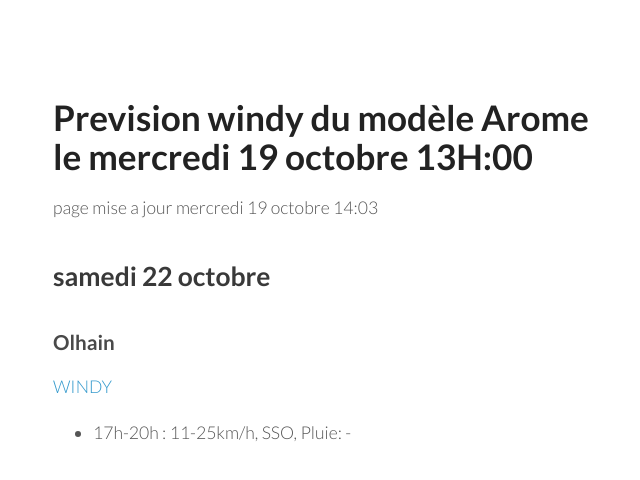
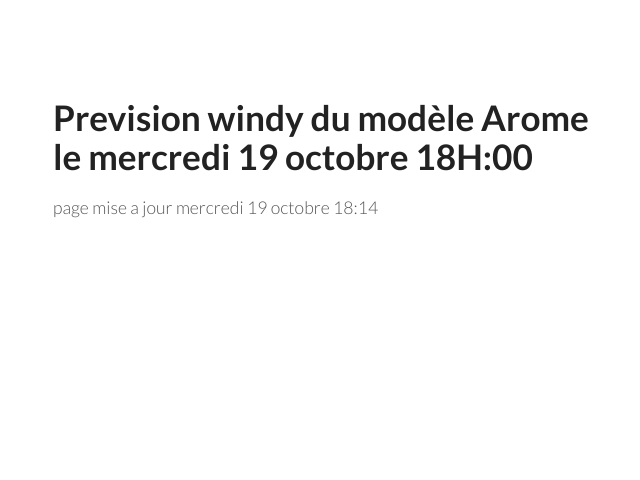
Before and after one commit to parapente-dans-le-nord/parapente-dans-le-nord.github.io, a Jekyll site: the page built from index.markdown, in a window 1280 px wide. Shown: the top 480 px of the page, without its empty margins (117-757 px from the left). Built offline with Jekyll 4.4.1, drawn with Linux system fonts in a browser that asks for light colours; our own code applies the rules of GitHub Pages for plain Markdown files.

Commit message:
update index.markdown

```diff
--- a/index.markdown
+++ b/index.markdown
@@ -3,13 +3,5 @@ layout: my-layout
 ---
 
 
-# Prevision windy du modèle Arome le mercredi 19 octobre 13H:00
-page mise a jour mercredi 19 octobre 14:03
-
-## samedi 22 octobre
-
-### Olhain
-
- [WINDY](https://windy.com/50.434/2.586?50.031,2.587,8,m:e3eagft)
-
-- 17h-20h : 11-25km/h, SSO, Pluie: -
+# Prevision windy du modèle Arome le mercredi 19 octobre 18H:00
+page mise a jour mercredi 19 octobre 18:14
```
